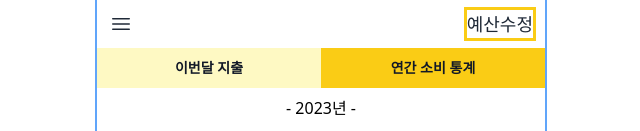
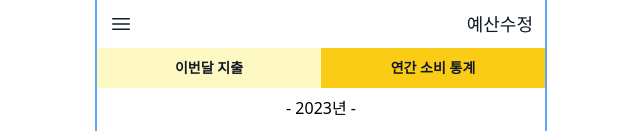
Before and after one commit to moonyoungchu/gagyeboo-project, a Next.js app in the folder Frontend/gongyu-gagyebu/: page /year in a window 1280 px wide. Shown: the top 131 px of the page, without its empty margins (319-959 px from the left). Built offline with nearby package versions, Linux system fonts and the light colour scheme.

Commit message:
style: 네비게이션 style 수정

```diff
--- a/Frontend/gongyu-gagyebu/components/navigation.tsx
+++ b/Frontend/gongyu-gagyebu/components/navigation.tsx
@@ -22,7 +22,7 @@ export default function Navigation({
 
   return (
     <div
-      className="bg-white w-full h-12 max-w-md text-lg font-medium text-gray-800 top-0 fixed flex justify-center items-center"
+      className="bg-white w-full h-12 max-w-md text-lg font-medium text-gray-900 top-0 fixed flex justify-center items-center"
     >
       {title}
 
@@ -65,7 +65,7 @@ export default function Navigation({
           </button>
 
           <Link href="/budget">
-            <a className="outline-yellow-400 outline">예산수정</a>
+            <a className="text-gray-900">예산수정</a>
           </Link>
         </div>
       ) : null}
```
